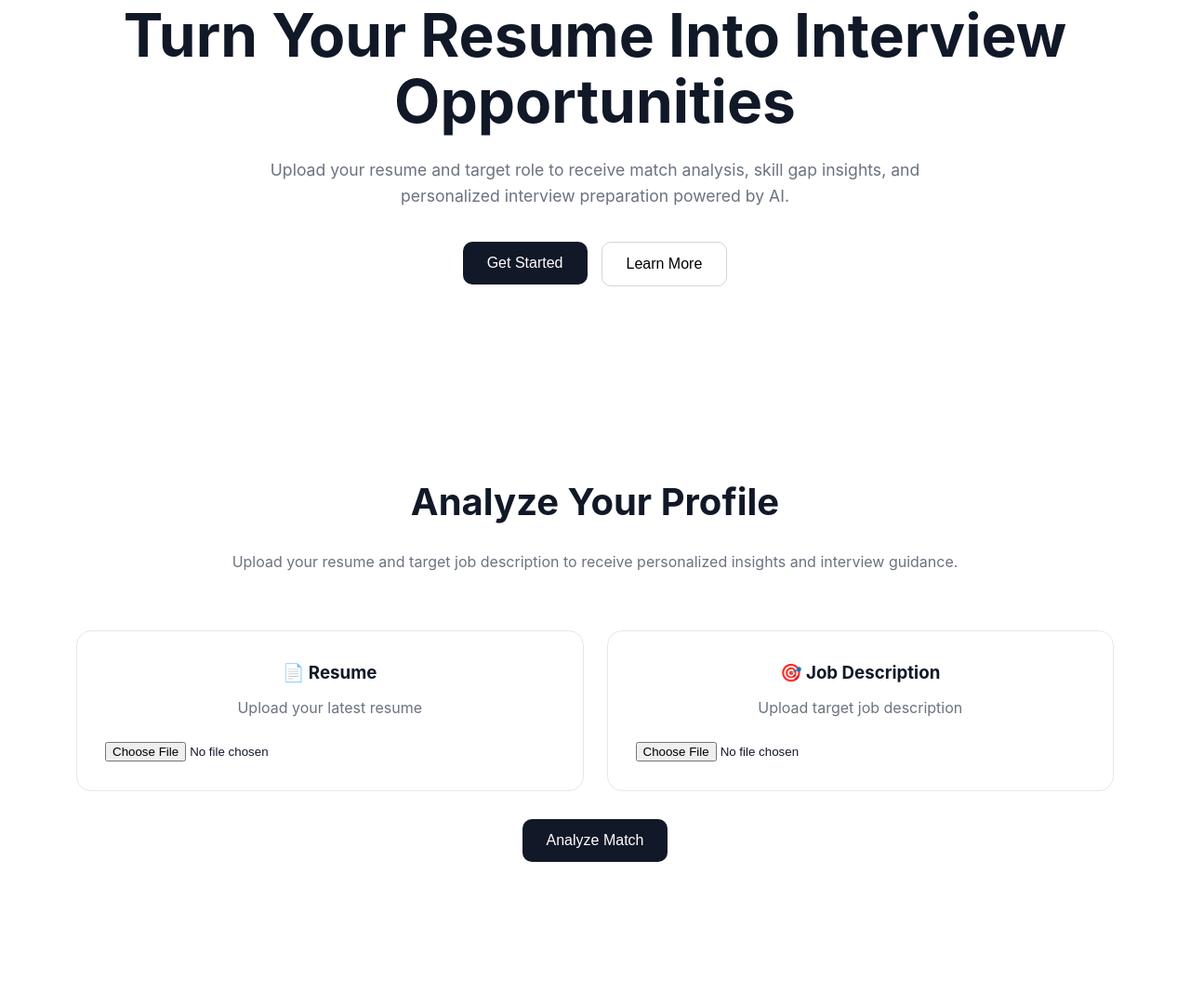
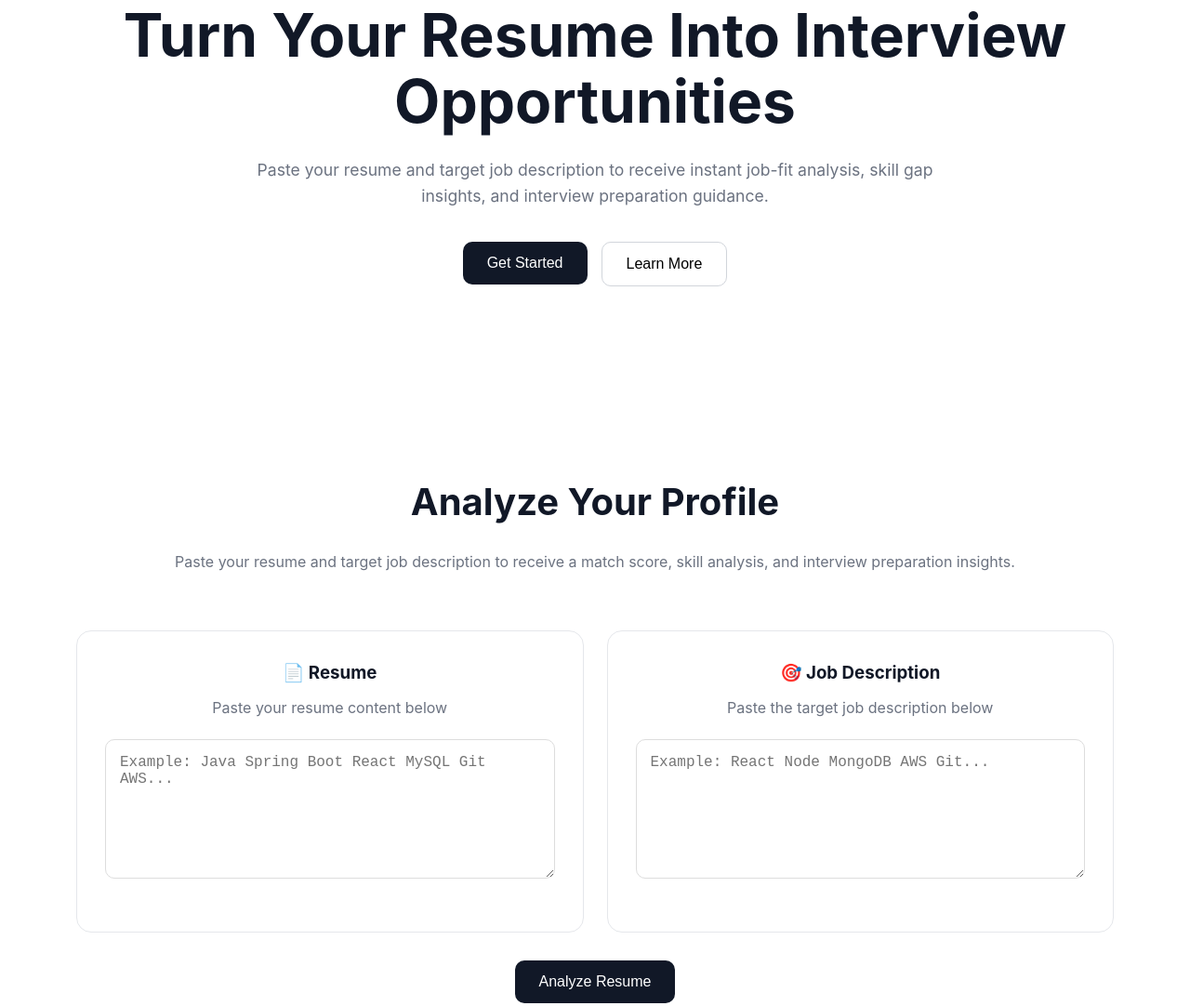
Before and after one commit to divanshuaggarwal30/ai-interview-copilot, a plain HTML site: page frontend/index.html in a window 1280 px wide. Shown: the part 263-1345 px from the top of the page at 93% size. Drawn offline with Linux system fonts and the light colour scheme.

Commit message:
Replace file uploads with resume and JD text inputs

```diff
--- a/frontend/index.html
+++ b/frontend/index.html
@@ -44,9 +44,9 @@
             </h1>
 
             <p>
-                Upload your resume and target role to receive
-                match analysis, skill gap insights, and
-                personalized interview preparation powered by AI.
+                Paste your resume and target job description to receive
+                instant job-fit analysis, skill gap insights, and interview
+                preparation guidance.
             </p>
 
             <div class="hero-buttons">
@@ -79,8 +79,9 @@
                 <h2>Analyze Your Profile</h2>
 
                 <p>
-                    Upload your resume and target job description
-                    to receive personalized insights and interview guidance.
+                    Paste your resume and target job description
+                    to receive a match score, skill analysis,
+                    and interview preparation insights.
                 </p>
 
             </div>
@@ -92,14 +93,14 @@
                     <h3>📄 Resume</h3>
 
                     <p>
-                        Upload your latest resume
+                        Paste your resume content below
                     </p>
 
-                    <input
-                        type="file"
-                        id="resumeFile"
-                        accept=".pdf,.doc,.docx"
-                    >
+                    <textarea
+                        id="resume"
+                        placeholder="Example: Java Spring Boot React MySQL Git AWS..."
+                        rows="10"
+                    ></textarea>
 
                 </div>
 
@@ -108,14 +109,14 @@
                     <h3>🎯 Job Description</h3>
 
                     <p>
-                        Upload target job description
+                        Paste the target job description below
                     </p>
 
-                    <input
-                        type="file"
-                        id="jdFile"
-                        accept=".pdf,.doc,.docx,.txt"
-                    >
+                    <textarea
+                        id="jd"
+                        placeholder="Example: React Node MongoDB AWS Git..."
+                        rows="10"
+                    ></textarea>
 
                 </div>
 
@@ -127,7 +128,7 @@
                     id="analyzeBtn"
                     class="primary-btn"
                 >
-                    Analyze Match
+                    Analyze Resume
                 </button>
 
             </div>
@@ -138,9 +139,9 @@
 
     <!-- RESULTS -->
     <section
-    class="results"
-    id="resultsSection"
-    style="display:none;"
+        class="results"
+        id="resultsSection"
+        style="display:none;"
     >
 
         <div class="container">
@@ -151,23 +152,29 @@
 
                 <div class="score-box">
 
-                    <span id="score">
-                        -
-                    </span>
+                    <span id="score">-</span>
 
-                    <p>
-                        Match Score
-                    </p>
+                    <p>Match Score</p>
 
                 </div>
 
-                <div class="missing-skills-section">
+                <div class="skills-grid">
 
-                    <h3>Missing Skills</h3>
+                    <div class="skills-card">
 
-                    <ul id="missingSkills">
+                        <h3>✅ Matched Skills</h3>
 
-                    </ul>
+                        <ul id="matchedSkills"></ul>
+
+                    </div>
+
+                    <div class="skills-card">
+
+                        <h3>⚠️ Missing Skills</h3>
+
+                        <ul id="missingSkills"></ul>
+
+                    </div>
 
                 </div>
 
@@ -271,7 +278,7 @@
 
                     <span>1</span>
 
-                    <h3>Upload Resume</h3>
+                    <h3>Paste Resume</h3>
 
                     <p>
                         Share your latest resume.
@@ -283,7 +290,7 @@
 
                     <span>2</span>
 
-                    <h3>Upload JD</h3>
+                    <h3>Paste Job Description</h3>
 
                     <p>
                         Select your target role.
```
